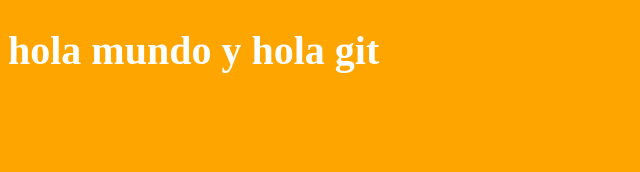
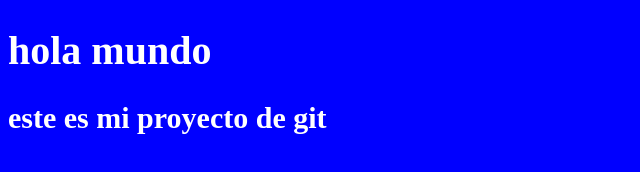
Before and after one commit to tiziano-galetto/tiziano, a plain HTML site: page index.html in a window 1280 px wide. Shown: the whole page, without its empty margins (0-640 px from the left). Drawn offline with Linux system fonts and the light colour scheme.

Commit message:
el definitivo

```diff
--- a/index.html
+++ b/index.html
@@ -7,6 +7,7 @@
     <link rel="stylesheet" href="style.css">
 </head>
 <body>
-    <h1>hola mundo y hola git</h1>
+    <h1>hola mundo</h1>
+    <h2>este es mi proyecto de git</h2>
 </body>
 </html>
--- a/style.css
+++ b/style.css
@@ -1,5 +1,5 @@
 body{
-    background: orange;
+    background: blue;
     color: white;
     font-size: 20px;
 }
```
